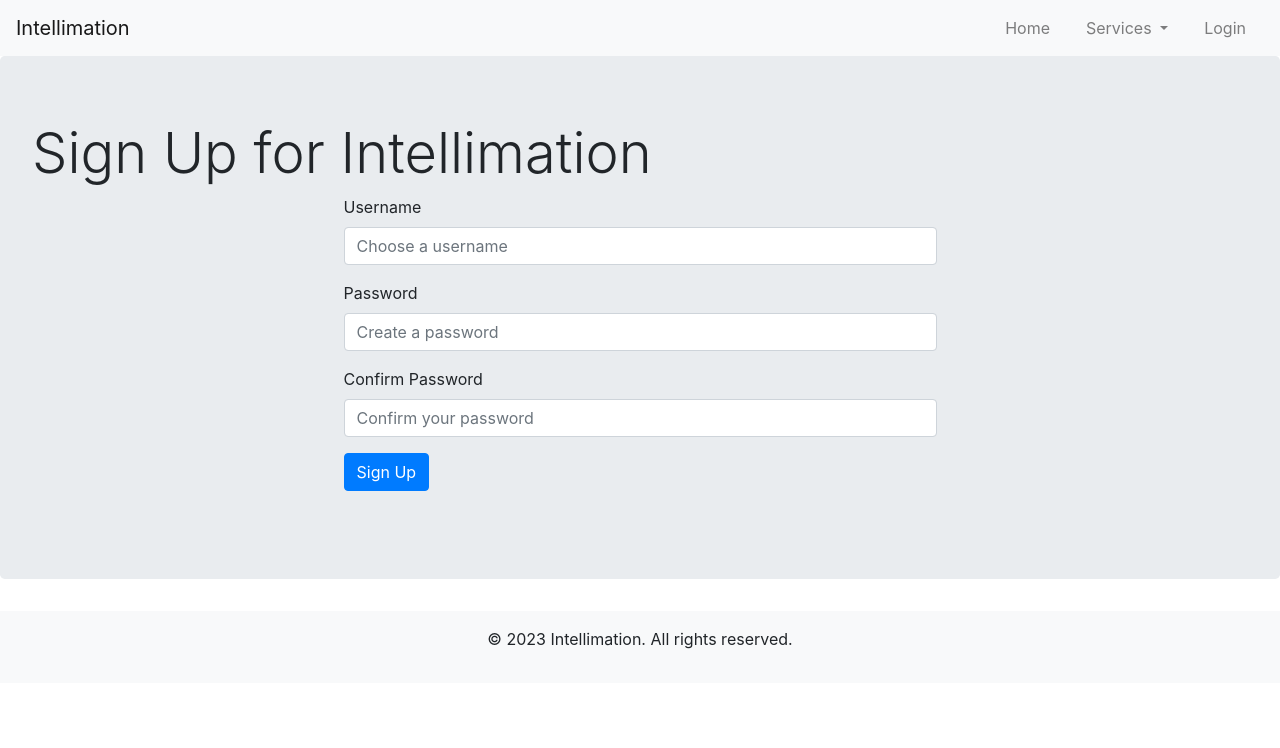
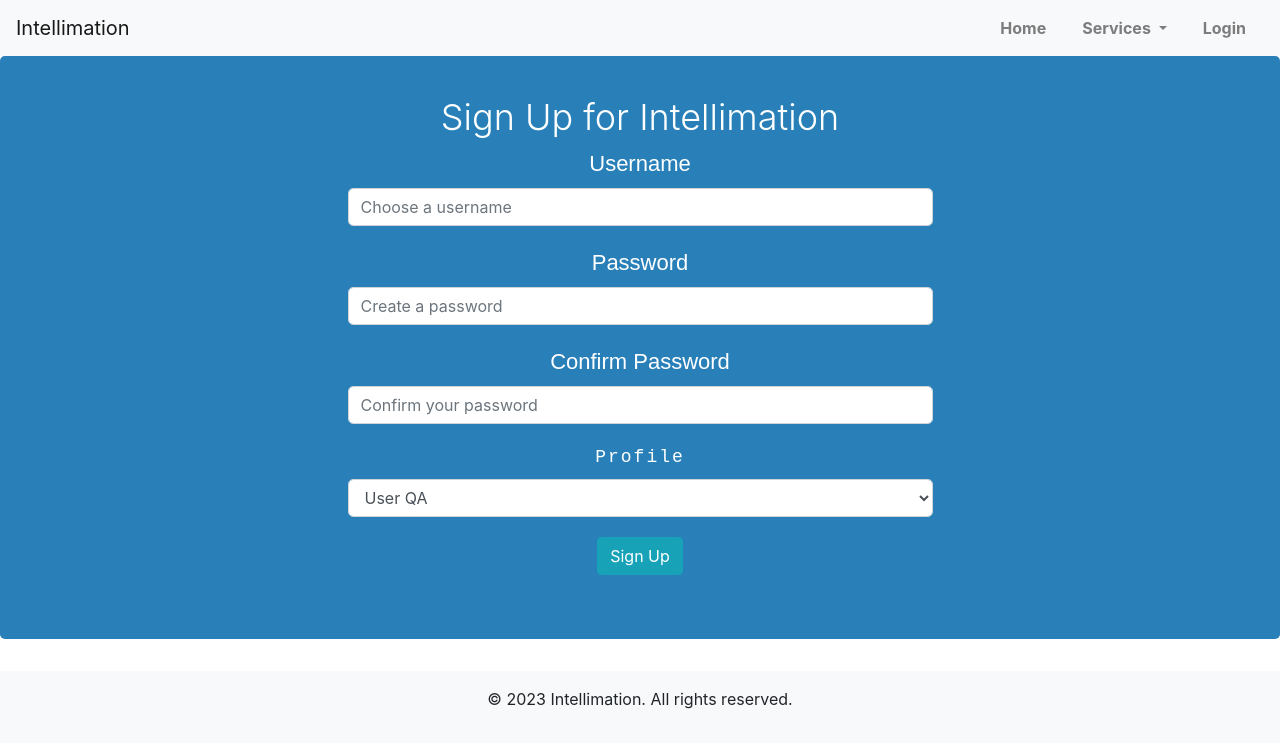
Before and after one commit to tlvandco/Automation-tool, a Flask app: page /signup in a window 1280 px wide. Shown: the top 748 px of the page. Run offline with Flask 3, Linux system fonts and the light colour scheme; some libraries are stand-ins or nearby versions.

Commit message:
made adjustments to css and html for UI fixture

```diff
--- a/app.py
+++ b/app.py
@@ -7,6 +7,7 @@ from flask_wtf import FlaskForm
 from wtforms import StringField, PasswordField, SubmitField
 from wtforms.validators import DataRequired
 from werkzeug.utils import secure_filename
+from enum import Enum
 import os
 
 # Create a Flask app
@@ -27,10 +28,19 @@ class User(db.Model):
     def __repr__(self):
         return f"<User {self.username} : {self.id}>"
 
+
+class UserProfile(Enum):
+    ADMIN = 'admin'
+    USER_QA = 'user_qa'
+    USER_IT = 'user_it'
+    USER_DEV = 'user_dev'
+    GUEST = 'guest'
+
 class Project(db.Model):
     id = db.Column(db.Integer, primary_key=True)
     title = db.Column(db.String(100), nullable=False)
     document = db.Column(db.LargeBinary, nullable=False)
+    profile = db.Column(db.Enum(UserProfile), nullable=False, default=UserProfile.USER_QA)
     timestamp = db.Column(db.DateTime, default=datetime.utcnow)
 
 #---------------------------------------------------------------------------------->
--- a/static/css/style.css
+++ b/static/css/style.css
@@ -57,5 +57,89 @@
     color: #fff; /* Text color for the active link */
 }
 
+/* Custom CSS for the nav-link */
+.nav-link {
+    color: #00f2ff; /* Set the text color to blue */
+    text-decoration: none; /* Remove the default underline */
+    font-weight: bold; /* Make the text bold */
+    font-size: 16px; /* Set the font size */
+}
+
+.nav-link:hover {
+    color: #0056b3; /* Change text color on hover */
+}
+
+
+/*sign-up form*/
+/* Custom CSS for the jumbotron */
+.jumbotron {
+    background-color: #2980b9;
+    color: white;
+    padding: 40px;
+    text-align: center;
+}
+
+.jumbotron h1 {
+    font-size: 36px;
+}
+
+/* Custom CSS for the form */
+.form-group {
+    margin-bottom: 20px;
+}
+
+.form-control {
+    border: 1px solid #ced4da;
+    border-radius: 5px;
+}
+
+.form-control:focus {
+    border-color: #2980b9;
+    box-shadow: 0 0 5px rgba(0, 123, 255, 0.5);
+}
+
+.text-danger {
+    font-size: 14px;
+    margin-top: 5px;
+}
+
+/* Custom CSS for field names */
+/* .custom-label-username {
+    font-family: 'Verdana', sans-serif;
+    font-size: 24px;
+    font-weight: bold;
+    text-decoration: underline;
+} */
+
+/* .custom-label-password {
+    font-family: 'Verdana', sans-serif;
+    font-size: 20px;
+    font-weight: italic;
+} */
+
+.custom-label-confirmPassword, .custom-label-password, .custom-label-username {
+    font-family: 'Arial', sans-serif;
+    font-size: 22px;
+    /* font-weight: bold; */
+    /* text-transform: uppercase; */
+}
+
+.custom-label-profile {
+    font-family: 'Courier New', monospace;
+    font-size: 18px;
+    font-weight: normal;
+    letter-spacing: 2px;
+}
+
+/* Custom CSS for password match error */
+.password-match-error {
+    color: rgba(172, 15, 15, 0.76);
+    font-size: 14px;
+    font-weight: bold;
+    display: block; /* Display the error message as a block element */
+}
+
+
+
 
 /* Add additional styling as needed */
--- a/templates/base.html
+++ b/templates/base.html
@@ -6,12 +6,12 @@
     <title>Intellimation</title>
     <!-- Add Bootstrap CSS Link -->
     <link rel="stylesheet" href="https://maxcdn.bootstrapcdn.com/bootstrap/4.5.2/css/bootstrap.min.css">
+    <link rel="stylesheet" type="text/css" href="{{ url_for('static', filename='css/style.css') }}">
 </head>
 <body>
 
 <!-- Navbar -->
 <nav class="navbar navbar-expand-lg navbar-light bg-light">
-    <link rel="stylesheet" type="text/css" href="{{ url_for('static', filename='css/style.css') }}">
     <a class="navbar-brand" href="#">Intellimation</a>
     <button class="navbar-toggler" type="button" data-toggle="collapse" data-target="#navbarNav"
             aria-controls="navbarNav" aria-expanded="false" aria-label="Toggle navigation">
--- a/templates/signup.html
+++ b/templates/signup.html
@@ -6,22 +6,33 @@
 <div class="jumbotron">
     <h1 class="display-4">Sign Up for Intellimation</h1>
     <div class="row justify-content-center">
+        <link rel="stylesheet" type="text/css" href="{{ url_for('static', filename='css/style.css') }}">
         <div class="col-md-6">
             <form method="POST" action="/signup" id="signup-form">
                 <div class="form-group">
-                    <label for="username">Username</label>
+                    <label for="username" class="custom-label-username">Username</label>
                     <input type="text" class="form-control" id="username" name="username" placeholder="Choose a username" required>
                 </div>
                 <div class="form-group">
-                    <label for="password">Password</label>
+                    <label for="password" class="custom-label-password">Password</label>
                     <input type="password" class="form-control" id="password" name="password" placeholder="Create a password" required>
                 </div>
                 <div class="form-group">
-                    <label for="confirmPassword">Confirm Password</label>
+                    <label for="confirmPassword" class="custom-label-confirmPassword">Confirm Password</label>
                     <input type="password" class="form-control" id="confirmPassword" name="confirmPassword" placeholder="Confirm your password" required>
-                    <p id="password-match-error" class="text-danger"></p>
+                    <p id="password-match-error" class="password-match-error"></p>
                 </div>
-                <button type="submit" class="btn btn-primary">Sign Up</button>
+                <div class="form-group">
+                    <label for="profile" class="custom-label-profile">Profile</label>
+                    <select class="form-control" id="profile" name="profile" required>
+                        <option value="user_qa">User QA</option>
+                        <option value="user_it">User IT</option>
+                        <option value="user_dev">User Dev</option>
+                        <option value="admin">Admin</option>
+                        <option value="guest">Guest</option>
+                    </select>
+                </div>
+                <button type="submit" class="btn btn-info">Sign Up</button>
             </form>
                 <script src="/static/js/validation.js"></script>
                 <br/>
```
